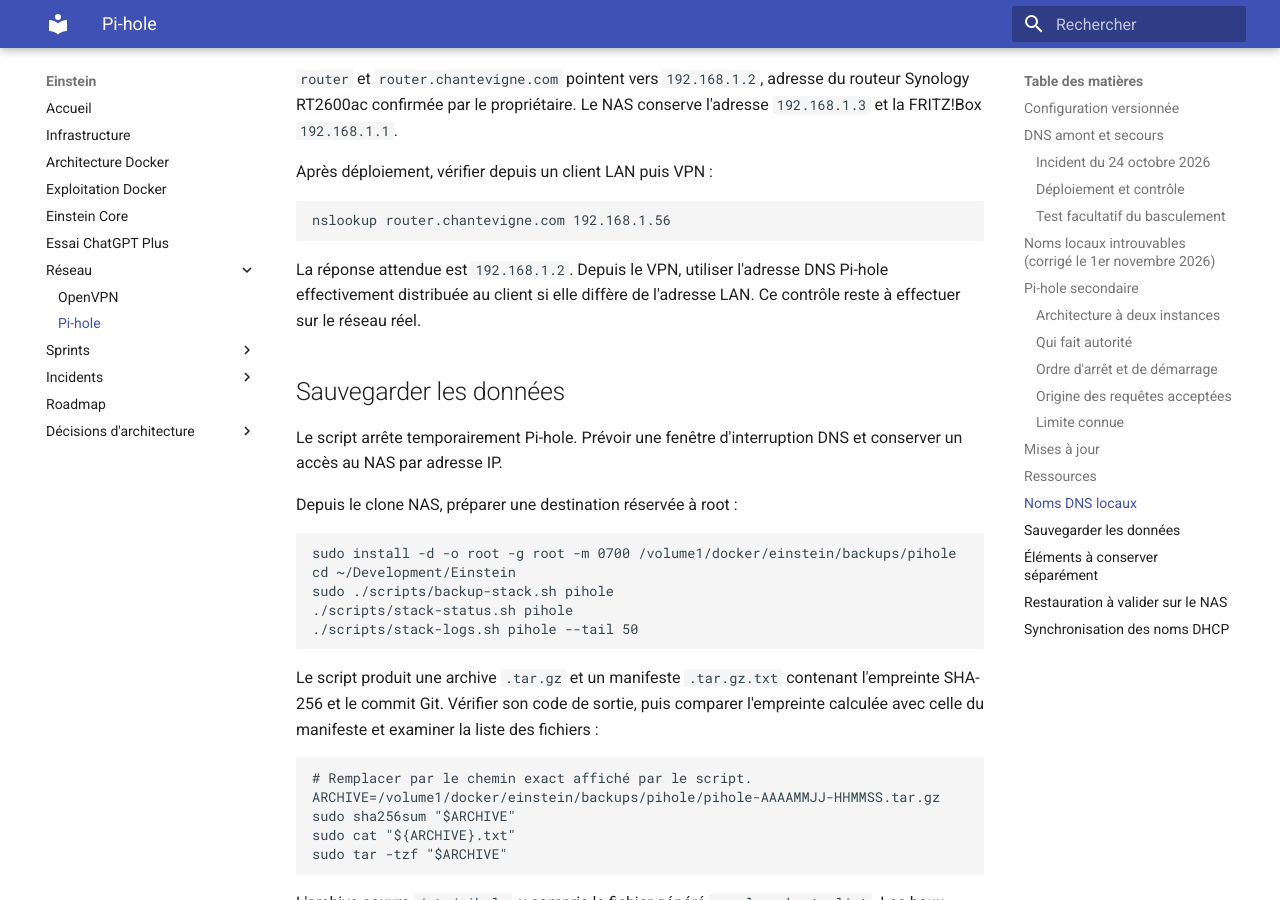
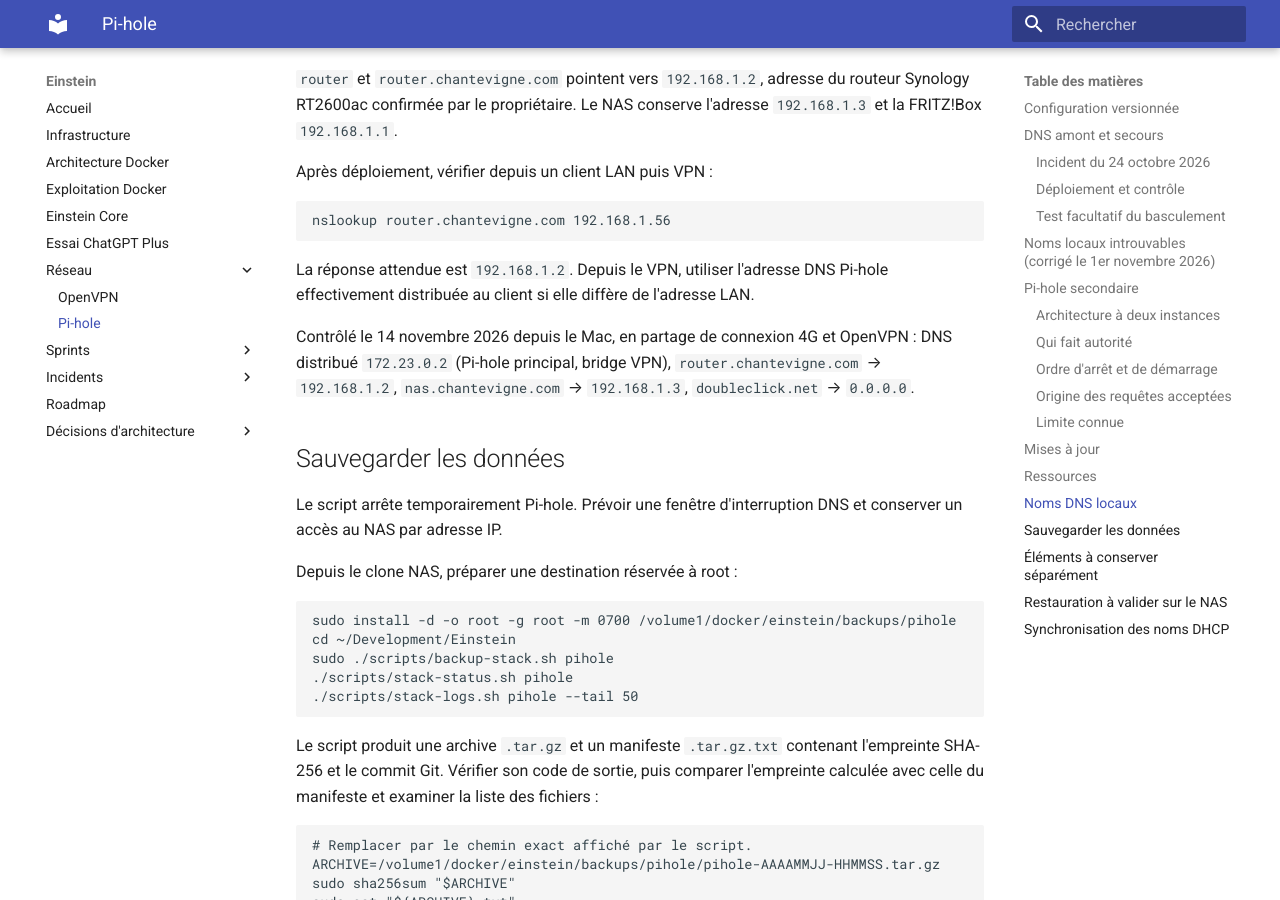
Before and after one commit to asanchez74/Einstein, an MkDocs documentation site: the page built from docs/pihole-operations.md, in a window 1280 px wide and 900 px high, scrolled down 6592 px. Built offline with MkDocs 1.6.1 and Material for MkDocs 9.7.7, drawn with Linux system fonts in a browser that asks for light colours.

Commit message:
docs: résolution Pi-hole contrôlée depuis le VPN
Co-Authored-By: Claude Opus 5.5 <noreply@anthropic.com>

```diff
--- a/docs/pihole-operations.md
+++ b/docs/pihole-operations.md
@@ -300,7 +300,11 @@ nslookup router.chantevigne.com 192.168.1.56
 
 La réponse attendue est `192.168.1.2`. Depuis le VPN, utiliser l'adresse DNS
 Pi-hole effectivement distribuée au client si elle diffère de l'adresse LAN.
-Ce contrôle reste à effectuer sur le réseau réel.
+
+Contrôlé le 14 novembre 2026 depuis le Mac, en partage de connexion 4G et
+OpenVPN : DNS distribué `172.23.0.2` (Pi-hole principal, bridge VPN),
+`router.chantevigne.com` → `192.168.1.2`, `nas.chantevigne.com` →
+`192.168.1.3`, `doubleclick.net` → `0.0.0.0`.
 
 ## Sauvegarder les données
 
```
